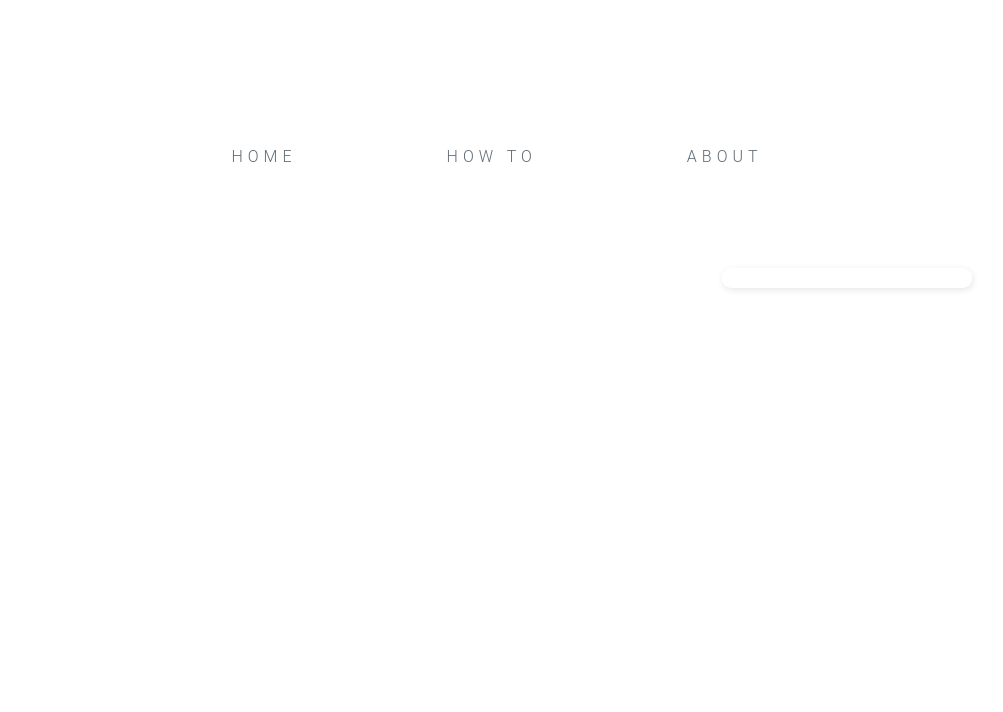
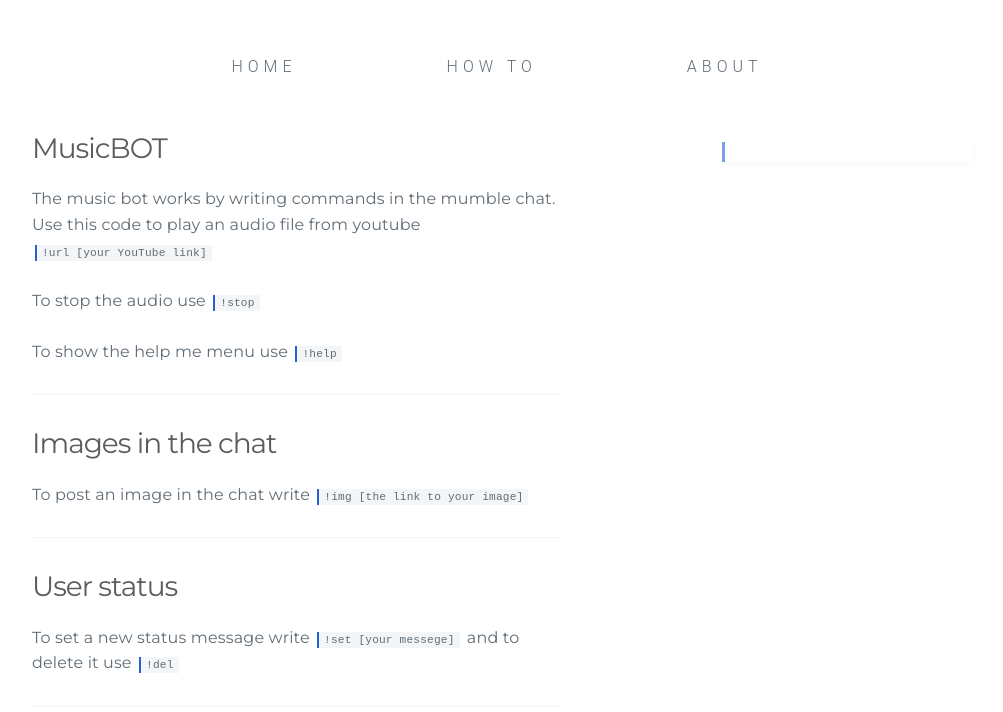
Before and after one commit to ajmandourah/nuxt-medgamers, a Nuxt app: page /howto in a window 1280 px wide. Before the commit this address had no page. Shown: the part 110-822 px from the top of the page, without its empty margins (68-1071 px from the left). Before the commit the page ends 800 px from the top, so only its background shows below. Built offline with nearby package versions, Linux system fonts and the light colour scheme.

Commit message:
added the howto section

```diff
--- a/assets/milligram.css
+++ b/assets/milligram.css
@@ -171,11 +171,12 @@
 
 code {
   background: #f4f5f6;
-  border-radius: 0.4rem;
+  border-radius: 0rem;
   font-size: 86%;
-  margin: 0 0.2rem;
+  margin: 0 0.3rem;
   padding: 0.2rem 0.5rem;
   white-space: nowrap;
+  border-left: #2760d1 2px solid;
 }
 
 pre {
--- a/assets/style.css
+++ b/assets/style.css
@@ -1,3 +1,4 @@
+@import url('https://fonts.googleapis.com/css?family=Montserrat:300,400,600&display=swap');
 .loader {
   position: fixed;
   top: 0;
@@ -83,9 +84,10 @@
   width: 250px;
   margin: auto;
   /* border: 1px solid rgb(218, 218, 218); */
-  border-radius: 9px;
+  /* border-radius: 5px; */
+  border-left: 3px solid #2760d19a;
   padding: 10px;
-  box-shadow: 1px 2px 6px rgba(51, 51, 51, 0.116);
+  box-shadow: 1px 2px 6px rgba(51, 51, 51, 0.041);
 
 }
 
--- a/layouts/default.vue
+++ b/layouts/default.vue
@@ -4,13 +4,13 @@
     <nav>
       <ul>
         <li><nuxt-link to="/">Home</nuxt-link></li>
-        <li>How to</li>
+        <li><nuxt-link to='/howto'>How to</nuxt-link></li>
         <li><nuxt-link to='/about'>About</nuxt-link></li>
       </ul>
     </nav>
   </header>
   <div class="container">
-    <div class="row row-center">
+    <div class="row">
       <div class="column">
         <nuxt />
       </div>
@@ -56,10 +56,10 @@
 }
 </script>
 
-<style scoped>
-.row,
+<style>
+
 .container{
-  height: 100vh !important;
+margin-top: 30vh;
 }
 header{
   display: flex;
@@ -70,7 +70,7 @@
   position: absolute;
   justify-content: center;
   top: 0;
-  margin-top: 25rem;
+  margin-top: 20vh;
   width: 70%;
 }
 nav ul{
--- a/pages/about.vue
+++ b/pages/about.vue
@@ -2,8 +2,8 @@
     <div>
           <h1>About</h1>
         <h3>Here you can view the connected users in the mumble server.</h3>
-        <p>This page is created by Ladis using Nuxt Vue and the mumbleReader script to fetch the online users information. Its opensourced and you can find the
-          source code on Github. Enjoy!.
+        <p>This page is created by Ladis using <span>Nuxt, Vue and the mumbleReader script</span> to fetch the online users information. Its open sourced and you can find the
+          source code on <a href='https://github.com/ajmandourah/nuxt-medgamers'>Github</a>. Enjoy!.
         </p>
 </div>
 </template>
@@ -14,7 +14,7 @@
 }
 </script>
 
-<style>
+<style scoped>
 @import url('https://fonts.googleapis.com/css?family=Montserrat:300,400,600&display=swap');
 h1, p {
   font-family: 'Montserrat';
@@ -28,5 +28,9 @@
     text-align: left;
 
 }
+span{
+  color: #2760d1c5;
+  font-weight: 600;
+}
 
 </style>
--- /dev/null
+++ b/pages/howto.vue
@@ -0,0 +1,35 @@
+<template>
+    <div>
+        <h3>MusicBOT</h3>
+        <p>The music bot works by writing commands in the mumble chat. Use this code to play an audio file from youtube <code>!url [your YouTube link]</code></p>
+        <p>To stop the audio use <code>!stop</code></p>
+        <p>To show the help me menu use <code>!help</code></p>
+        <hr>
+        <h3>Images in the chat</h3>
+        <p>To post an image in the chat write <code>!img [the link to your image]</code></p>
+        <hr>
+        <h3>User status</h3>
+        <p>To set a new status message write <code>!set [your messege]</code> and to delete it use <code>!del</code></p>
+        <hr>
+
+
+    </div>
+</template>
+
+<script>
+export default {
+
+}
+</script>
+
+<style scoped>
+h3, p{
+    font-family: 'Montserrat';
+}
+h3{
+    font-weight: 400;
+}
+p{
+    font-weight: 400;
+}
+</style>
--- a/pages/index.vue
+++ b/pages/index.vue
@@ -1,23 +1,27 @@
 <template>
 <div>
-          <h1>Medgamers</h1>
+          <h1>Medgamers <span>by Ladis</span></h1>
         <h3>A mumble channel online users viewer</h3>
 </div>
 </template>
 
 
-<style>
+<style scoped>
 @import url('https://fonts.googleapis.com/css?family=Montserrat:300,400,600&display=swap');
 h1 {
   font-family: 'Montserrat';
   font-weight: 400;
-  text-align: left;
+  text-align: center;
 
 }
 h3 {
   font-family: 'Montserrat';
   font-weight: 300;
     text-align: left;
-
+}
+span{
+  color: #2760d1c5;
+  font-weight: 400;
+  font-size: 2rem;
 }
 </style>
```
